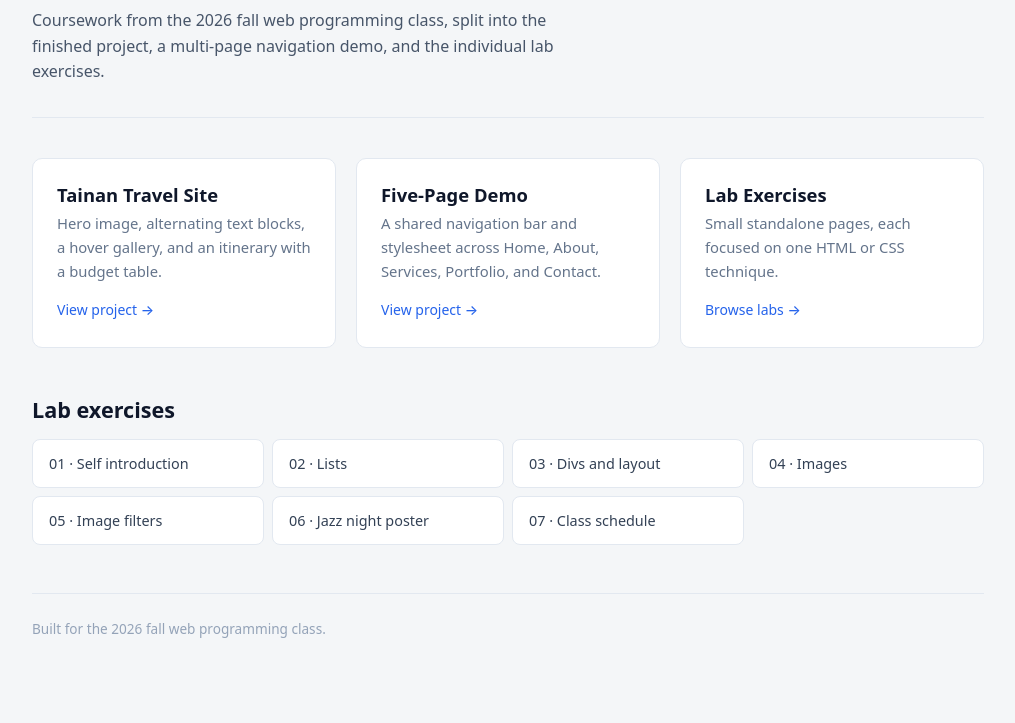
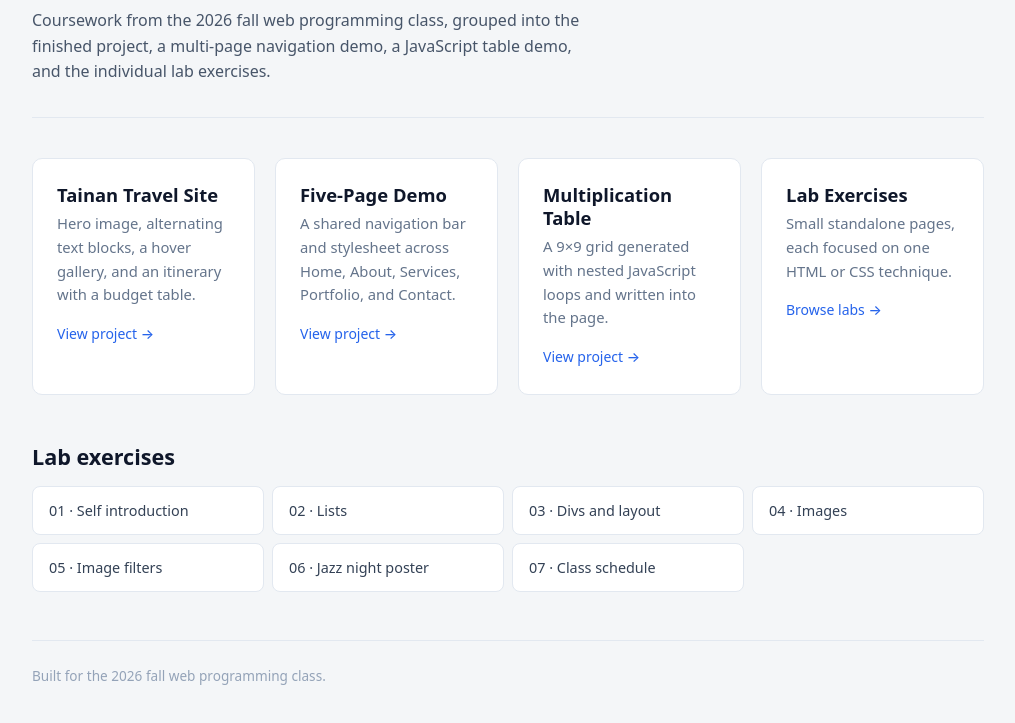
Before and after one commit to Good9tTo9t/webclass, a plain HTML site: page index.html in a window 1280 px wide. Shown: the part 129-852 px from the top of the page, without its empty margins (132-1147 px from the left). Drawn offline with Linux system fonts and the light colour scheme.

Commit message:
Link multiplication table demo from the project index

```diff
--- a/index.html
+++ b/index.html
@@ -40,7 +40,7 @@
 
     .cards {
       display: grid;
-      grid-template-columns: repeat(auto-fit, minmax(240px, 1fr));
+      grid-template-columns: repeat(auto-fit, minmax(220px, 1fr));
       gap: 1.25rem;
       margin-bottom: 3rem;
     }
@@ -127,9 +127,9 @@
       <p class="eyebrow">Web Programming &middot; 2026 Fall</p>
       <h1>Wu, I-Hung</h1>
       <p>
-        Coursework from the 2026 fall web programming class, split into the
-        finished project, a multi-page navigation demo, and the individual lab
-        exercises.
+        Coursework from the 2026 fall web programming class, grouped into the
+        finished project, a multi-page navigation demo, a JavaScript table
+        demo, and the individual lab exercises.
       </p>
     </header>
 
@@ -143,6 +143,12 @@
       <a class="card" href="pages/index.html">
         <h2>Five-Page Demo</h2>
         <p>A shared navigation bar and stylesheet across Home, About, Services, Portfolio, and Contact.</p>
+        <span>View project &rarr;</span>
+      </a>
+
+      <a class="card" href="multitable/multitable.html">
+        <h2>Multiplication Table</h2>
+        <p>A 9&times;9 grid generated with nested JavaScript loops and written into the page.</p>
         <span>View project &rarr;</span>
       </a>
 
```
Also changed, not shown: 1 other file.
